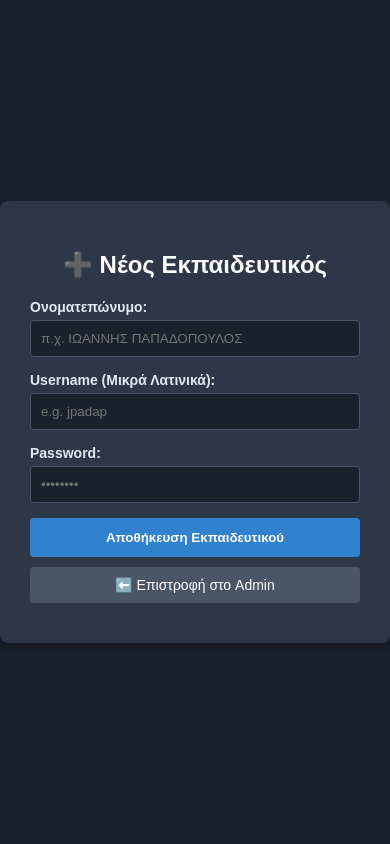
After one commit to stampoltaschris/Absence_App, a Flask app: page /admin/add-teacher-page in a window 390 px wide. The commit adds this page. Run offline with Flask 3, Linux system fonts and the light colour scheme; a user stored in the database is signed in.

Commit message:
Final without tokens 4 tablets

```diff
--- a/server.py
+++ b/server.py
@@ -1,8 +1,9 @@
 import time
-from flask import Flask, render_template, request, jsonify, send_from_directory ,session, redirect, url_for
+from flask import Flask, render_template, request, jsonify, send_from_directory, session, redirect, url_for
 import sqlite3
 import smtplib
 import os
+import re
 from email.mime.text import MIMEText
 from datetime import datetime
 from openpyxl import load_workbook
@@ -30,7 +31,7 @@ def serve_sw():
     return send_from_directory('.', 'service-worker.js')
 
 # =========================================================================
-# ΣΥΝΑΡΤΗΣΗ ΑΥΤΟΜΑΤΟΥ ΥΠΟΛΟΓΙΣΜΟΥ ΔΙΔΑΚΤΙΚΗΣ ΩΡΑΣ (Διορθωμένα όρια)
+# ΣΥΝΑΡΤΗΣΗ ΑΥΤΟΜΑΤΟΥ ΥΠΟΛΟΓΙΣΜΟΥ ΔΙΔΑΚΤΙΚΗΣ ΩΡΑΣ
 # =========================================================================
 def get_current_school_hour():
     now = datetime.now().time()
@@ -91,7 +92,7 @@ def get_db_connection():
     return conn
 
 # =========================================================================
-# ROUTES ΓΙΑ LOGIN (GET και POST με διαφορετικά ονόματα συναρτήσεων!)
+# ROUTES ΔΙΑΧΕΙΡΙΣΤΗ (ADMIN)
 # =========================================================================
 @app.route('/')
 @app.route('/login', methods=['GET'])
@@ -99,14 +100,50 @@ def show_login():
     auto_hour = get_current_school_hour()
     return render_template('login.html', auto_hour=auto_hour)
 
-# 1. Εμφάνιση της σελίδας Admin
 @app.route('/admin')
 def admin_panel():
     return render_template('admin.html')
 
+@app.route('/admin/add-teacher-page')
+def admin_add_teacher_page():
+    if not session.get('is_admin'):
+        return "Μη εξουσιοδοτημένη πρόσβαση", 403
+    return render_template('add_teacher.html')
+
+@app.route('/admin/add-teacher', methods=['POST'])
+def admin_add_teacher():
+    if not session.get('is_admin'):
+        return jsonify({"status": "error", "message": "Μη εξουσιοδοτημένη πρόσβαση"}), 403
+
+    data = request.get_json()
+    full_name = data.get('name', '').strip()
+    username = data.get('username', '').strip().lower()
+    password = data.get('password', '').strip()
+
+    if not full_name or not username or not password:
+        return jsonify({"status": "error", "message": "Όλα τα πεδία είναι υποχρεωτικά!"}), 400
+
+    conn = get_db_connection()
+    try:
+        existing = conn.execute('SELECT id FROM users WHERE username = ?', (username,)).fetchone()
+        if existing:
+            conn.close()
+            return jsonify({"status": "error", "message": "Το username χρησιμοποιείται ήδη!"})
+
+        conn.execute('INSERT INTO users (name, username, password) VALUES (?, ?, ?)',
+                     (full_name, username, password))
+        conn.commit()
+        conn.close()
+        return jsonify({"status": "success", "message": f"Ο/Η εκπαιδευτικός {full_name} προστέθηκε με επιτυχία!"})
+    except Exception as e:
+        if conn: conn.close()
+        return jsonify({"status": "error", "message": str(e)}), 500
+
+# =========================================================================
+# ΛΟΓΙΚΗ LOGIN ΕΚΠΑΙΔΕΥΤΙΚΟΥ
+# =========================================================================
 @app.route('/login', methods=['POST'])
 def process_login():
-    # 🌟 Έλεγχος Διαλείμματος
     auto_hour = get_current_school_hour()
     if auto_hour == "Διάλειμμα":
         return jsonify({"status": "error", "message": "Διάλειμμα! Η σύνδεση επιτρέπεται μόνο κατά τη διάρκεια των μαθημάτων."}), 403
@@ -115,24 +152,32 @@ def process_login():
     if not data:
         return jsonify({"status": "error", "message": "Δεν ελήφθησαν δεδομένα JSON (Missing Content-Type)"}), 400
 
-    username = data.get('username')
-    password = data.get('password')
+    username = data.get('username', '').strip().lower()
+    password = data.get('password', '').strip()
 
     if username in ACTIVE_SESSIONS:
         return jsonify({"status": "error", "message": "Αυτός ο λογαριασμός είναι ήδη συνδεδεμένος σε άλλη συσκευή!"})
 
     conn = get_db_connection()
-    user = conn.execute('SELECT * FROM users WHERE username = ? AND password = ?', (username, password)).fetchone()
-    conn.close()
+    try:
+        user = conn.execute('SELECT * FROM users WHERE username = ? AND password = ?', (username, password)).fetchone()
 
-    if user:
-        ACTIVE_SESSIONS[username] = time.time()
-        session['username'] = username
-        return jsonify({"status": "success"})
-    return jsonify({"status": "error", "message": "Λάθος username ή password"})
+        if user:
+            ACTIVE_SESSIONS[username] = time.time()
+            # Αποθηκεύουμε το Επώνυμο/Ονοματεπώνυμο στο session αντί για το username
+            session['username'] = user['name'] if user['name'] else username
+            session['raw_username'] = username  # Κρατάμε και το καθαρό username για τα locks
+            conn.close()
+            return jsonify({"status": "success"})
+
+        conn.close()
+        return jsonify({"status": "error", "message": "Λάθος username ή password"})
+    except Exception as e:
+        if conn: conn.close()
+        return jsonify({"status": "error", "message": f"Σφάλμα βάσης: {str(e)}"}), 500
 
 # =========================================================================
-# ROUTE ΓΙΑ DASHBOARD (Καθαρισμένο και σωστά δομημένο)
+# ROUTE DASHBOARD
 # =========================================================================
 @app.route('/dashboard')
 def dashboard():
@@ -140,21 +185,18 @@ def dashboard():
         return redirect(url_for('show_login'))
 
     auto_hour = get_current_school_hour()
+    current_user = session.get('username')
+    raw_user = session.get('raw_username', current_user)
 
-    # 🌟 Αυτόματο Logout αν χτυπήσει κουδούνι για διάλειμμα
     if auto_hour == "Διάλειμμα":
-        current_user = session.get('username')
-        if current_user:
-            to_remove = [k for k, v in LOCKED_CLASSES.items() if v == current_user]
-            for k in to_remove:
-                del LOCKED_CLASSES[k]
-            if current_user in ACTIVE_SESSIONS:
-                del ACTIVE_SESSIONS[current_user]
+        to_remove = [k for k, v in LOCKED_CLASSES.items() if v == current_user]
+        for k in to_remove:
+            del LOCKED_CLASSES[k]
+        if raw_user in ACTIVE_SESSIONS:
+            del ACTIVE_SESSIONS[raw_user]
         session.clear()
         return render_template('login.html', auto_hour=auto_hour, error="Το μάθημα τελείωσε. Έγινε αυτόματη αποσύνδεση λόγω διαλείμματος.")
 
-    # Κανονική ροή μαθήματος
-    current_user = session.get('username')
     conn = get_db_connection()
     classes = conn.execute('SELECT * FROM classes').fetchall()
 
@@ -235,12 +277,13 @@ def back_to_dashboard():
 @app.route('/logout')
 def logout():
     current_user = session.get('username')
+    raw_user = session.get('raw_username', current_user)
     if current_user:
         to_remove = [k for k, v in LOCKED_CLASSES.items() if v == current_user]
         for k in to_remove:
             del LOCKED_CLASSES[k]
-        if current_user in ACTIVE_SESSIONS:
-            del ACTIVE_SESSIONS[current_user]
+        if raw_user in ACTIVE_SESSIONS:
+            del ACTIVE_SESSIONS[raw_user]
     session.clear()
     return redirect(url_for('show_login'))
 
@@ -291,7 +334,6 @@ def send_absence():
             conn.close()
             return jsonify({"status": "error", "message": f"Αποτυχία αποστολής email: {str(e)}"}), 500
 
-    # Μόνιμο κλείδωμα
     try:
         current_date = datetime.now().strftime('%Y-%m-%d')
         current_hour = get_current_school_hour()
@@ -317,28 +359,6 @@ def send_absence():
     conn.close()
     return jsonify({"status": "success", "message": f"Η υποβολή ολοκληρώθηκε! Στάλθηκαν {success_count} email."})
 
-# Βοηθητική συνάρτηση (αν χρειάζεται αλλού)
-def send_email(student_name, to_email, hour):
-    sender_email = os.getenv("EMAIL_USER")
-    sender_password = os.getenv("EMAIL_PASS")
-    if not sender_email or not sender_password:
-        return False
-    subject = f"Ενημέρωση Απουσίας - {hour} Ώρα"
-    body = f"Αγαπητέ κηδεμόνα,\n\nΣας ενημερώνουμε ότι ο/η μαθητής/τρια {student_name} σημειώθηκε ως απών/ούσα την {hour} διδακτική ώρα."
-    msg = MIMEText(body, _charset='utf-8')
-    msg['Subject'] = subject
-    msg['From'] = sender_email
-    msg['To'] = to_email
-    try:
-        with smtplib.SMTP_SSL('smtp.gmail.com', 465) as server:
-            server.login(sender_email, sender_password)
-            server.sendmail(sender_email, to_email, msg.as_string())
-        return True
-    except:
-        return False
-
-
-# 2. Ταυτοποίηση Διαχειριστή (Login)
 @app.route('/admin-login', methods=['POST'])
 def admin_login_process():
     data = request.json
@@ -349,57 +369,47 @@ def admin_login_process():
         return jsonify({"status": "success"})
     return jsonify({"status": "error", "message": "Λάθος κωδικός πρόσβασης διαχειριστή!"})
 
-# 3. Αυτόματη Δημιουργία Τμήματος στη Βάση Δεδομένων
-@app.route('/admin/add-class', methods=['POST'])
-# 🌟 ΝΕΟ & ΑΝΑΒΑΘΜΙΣΜΕΝΟ: Δημιουργία Τμήματος και αυτόματο parsing Excel μαθητών
-
-
+# =========================================================================
+# ΔΗΜΙΟΥΡΓΙΑ ΤΜΗΜΑΤΟΣ ΚΑΙ PARSING EXCEL
+# =========================================================================
 @app.route('/admin/add-class', methods=['POST'])
 def admin_add_class():
     if not session.get('is_admin'):
         return jsonify({"status": "error", "message": "Μη εξουσιοδοτημένη πρόσβαση"}), 403
 
-    # Επειδή δεχόμαστε FormData, διαβάζουμε με request.form και request.files
     class_name = request.form.get('class_name', '').strip().upper()
     excel_file = request.files.get('excel_file')
 
     if not class_name:
         return jsonify({"status": "error", "message": "Το όνομα τμήματος δεν μπορεί να είναι κενό"}), 400
 
+    if not re.match(r'^[Α-Ω0-9]+$', class_name):
+        return jsonify({"status": "error", "message": "Το όνομα πρέπει να περιέχει μόνο ελληνικά κεφαλαία και αριθμούς!"}), 400
+
     conn = get_db_connection()
     try:
-        # 1. Έλεγχος αν το τμήμα υπάρχει ήδη
         existing = conn.execute('SELECT id FROM classes WHERE name = ?', (class_name,)).fetchone()
         if existing:
             conn.close()
             return jsonify({"status": "error", "message": f"Το τμήμα {class_name} υπάρχει ήδη στη βάση!"})
 
-        # 2. Δημιουργία του τμήματος στον πίνακα classes
         cursor = conn.cursor()
         cursor.execute('INSERT INTO classes (name) VALUES (?)', (class_name,))
-        class_id = cursor.lastrowid # Παίρνουμε το ID του τμήματος που μόλις φτιάξαμε
+        class_id = cursor.lastrowid
 
         students_added = 0
 
-        # 3. Αν ο χρήστης ανέβασε αρχείο Excel, ξεκινάει το parsing
         if excel_file and excel_file.filename != '':
-            # Φορτώνουμε το Excel απευθείας από τη μνήμη (χωρίς να το σώσουμε στο δίσκο)
             wb = load_workbook(excel_file, data_only=True)
-            sheet = wb.active # Παίρνουμε το πρώτο ενεργό φύλλο
+            sheet = wb.active
 
-            # Υποθέτουμε ότι:
-            # Γραμμή 1 = Τίτλοι (Ονοματεπώνυμο, Email)
-            # Γραμμή 2 και μετά = Δεδομένα μαθητών
             for row in sheet.iter_rows(min_row=2, max_row=sheet.max_row, values_only=True):
-                # Αν η γραμμή είναι εντελώς άδεια, την προσπερνάμε
                 if not row or row[0] is None:
                     continue
 
                 student_name = str(row[0]).strip()
-                # Αν δεν υπάρχει email στο Excel, βάζουμε κενό ή None
                 student_email = str(row[1]).strip() if len(row) > 1 and row[1] is not None else ""
 
-                # Εισαγωγή του μαθητή στη βάση, συνδεδεμένο με το class_id
                 cursor.execute(
                     'INSERT INTO students (name, email, class_id) VALUES (?, ?, ?)',
                     (student_name, student_email, class_id)
@@ -409,27 +419,67 @@ def admin_add_class():
         conn.commit()
         conn.close()
 
-        # Διαμόρφωση μηνύματος επιτυχίας
         msg = f"Το τμήμα {class_name} δημιουργήθηκε!"
         if students_added > 0:
-            msg += f" Εισήχθησαν επιτυχώς {students_added} μαθητές από το Excel."
-        else:
-            msg += " Δεν εντοπίστηκαν μαθητές για εισαγωγή."
-
-        print(f"📦 Admin Panel: {msg}")
+            msg += f" Εισήχθησαν επιτυχώς {students_added} μαθητές."
         return jsonify({"status": "success", "message": msg})
 
     except Exception as e:
-        conn.close()
-        print(f"❌ Σφάλμα κατά την εισαγωγή από το Excel: {e}")
+        if conn: conn.close()
         return jsonify({"status": "error", "message": f"Σφάλμα κατά την επεξεργασία του Excel: {str(e)}"}), 500
 
+# =========================================================================
+# ΜΗΔΕΝΙΣΜΟΙ ΒΑΣΗΣ (RESETS)
+# =========================================================================
+@app.route('/admin/reset-attendance', methods=['POST'])
+def admin_reset_attendance():
+    if not session.get('is_admin'):
+        return jsonify({"status": "error", "message": "Μη εξουσιοδοτημένη πρόσβαση"}), 403
 
+    global LOCKED_CLASSES
+    conn = get_db_connection()
+    try:
+        cursor = conn.cursor()
+        cursor.execute('DELETE FROM submitted_attendance')
+        cursor.execute("UPDATE sqlite_sequence SET seq = 0 WHERE name = 'submitted_attendance'")
+        conn.commit()
+        conn.close()
+        LOCKED_CLASSES.clear()
+        return jsonify({"status": "success", "message": "Οι απουσίες μηδενίστηκαν επιτυχώς!"})
+    except Exception as e:
+        if conn: conn.close()
+        return jsonify({"status": "error", "message": str(e)}), 500
 
+@app.route('/admin/hard-reset', methods=['POST'])
+def admin_hard_reset():
+    if not session.get('is_admin'):
+        return jsonify({"status": "error", "message": "Μη εξουσιοδοτημένη πρόσβαση"}), 403
+
+    global LOCKED_CLASSES, ACTIVE_SESSIONS
+    conn = get_db_connection()
+    try:
+        cursor = conn.cursor()
+        cursor.execute('DELETE FROM submitted_attendance')
+        cursor.execute('DELETE FROM students')
+        cursor.execute('DELETE FROM classes')
+        cursor.execute("UPDATE sqlite_sequence SET seq = 0 WHERE name IN ('submitted_attendance', 'students', 'classes')")
+        conn.commit()
+        conn.close()
+
+        LOCKED_CLASSES.clear()
+        ACTIVE_SESSIONS.clear()
+        return jsonify({"status": "success", "message": "Η βάση μηδενίστηκε πλήρως (εκτός χρηστών)!"})
+    except Exception as e:
+        if conn: conn.close()
+        return jsonify({"status": "error", "message": str(e)}), 500
+
+# =========================================================================
+# INITIALIZATION ΚΑΙ RUN
+# =========================================================================
 if __name__ == '__main__':
     conn = sqlite3.connect('database.db')
-    # 🌟 ΔΙΟΡΘΩΘΗΚΕ: Προστέθηκε η στήλη username TEXT στο CREATE TABLE
-    conn.execute('''
+    cursor = conn.cursor()
+    cursor.execute('''
         CREATE TABLE IF NOT EXISTS submitted_attendance (
             id INTEGER PRIMARY KEY AUTOINCREMENT,
             class_name TEXT,
@@ -438,6 +488,14 @@ if __name__ == '__main__':
             username TEXT
         )
     ''')
+    cursor.execute('''
+        CREATE TABLE IF NOT EXISTS users (
+            id INTEGER PRIMARY KEY AUTOINCREMENT,
+            name TEXT,
+            username TEXT UNIQUE,
+            password TEXT
+        )
+    ''')
     conn.commit()
     conn.close()
 
--- /dev/null
+++ b/templates/add_teacher.html
@@ -0,0 +1,73 @@
+<!DOCTYPE html>
+<html lang="el">
+<head>
+    <meta charset="UTF-8">
+    <meta name="viewport" content="width=device-width, initial-scale=1.0">
+    <title>Προσθήκη Εκπαιδευτικού</title>
+    <style>
+        body { font-family: Arial, sans-serif; background-color: #1a202c; color: #e2e8f0; display: flex; justify-content: center; align-items: center; height: 100vh; margin: 0; }
+        .box { background: #2d3748; padding: 30px; border-radius: 8px; box-shadow: 0 4px 6px rgba(0,0,0,0.3); width: 100%; max-width: 400px; }
+        h2 { text-align: center; margin-bottom: 20px; color: #fff; }
+        label { display: block; margin-bottom: 5px; font-weight: bold; font-size: 14px; }
+        input { width: 100%; padding: 10px; margin-bottom: 15px; border: 1px solid #4a5568; border-radius: 4px; background: #1a202c; color: #fff; box-sizing: border-box; }
+        button { width: 100%; padding: 12px; border: none; border-radius: 4px; font-weight: bold; cursor: pointer; }
+        .btn-submit { background-color: #3182ce; color: white; margin-bottom: 10px; }
+        .btn-back { background-color: #4a5568; color: white; text-align: center; display: block; text-decoration: none; font-size: 14px; padding: 10px; border-radius: 4px; box-sizing: border-box; }
+        .msg { text-align: center; font-weight: bold; margin-top: 10px; }
+    </style>
+</head>
+<body>
+
+<div class="box">
+    <h2>➕ Νέος Εκπαιδευτικός</h2>
+
+    <label>Ονοματεπώνυμο:</label>
+    <input type="text" id="full-name" placeholder="π.χ. ΙΩΑΝΝΗΣ ΠΑΠΑΔΟΠΟΥΛΟΣ" required>
+
+    <label>Username (Μικρά Λατινικά):</label>
+    <input type="text" id="username" placeholder="e.g. jpadap" required>
+
+    <label>Password:</label>
+    <input type="password" id="password" placeholder="••••••••" required>
+
+    <button onclick="submitTeacher()" class="btn-submit">Αποθήκευση Εκπαιδευτικού</button>
+    <a href="/admin" class="btn-back">⬅️ Επιστροφή στο Admin</a>
+
+    <div id="message" class="msg"></div>
+</div>
+
+<script>
+function submitTeacher() {
+    const fullName = document.getElementById('full-name').value.trim();
+    const username = document.getElementById('username').value.trim().toLowerCase();
+    const password = document.getElementById('password').value.trim();
+    const msgDiv = document.getElementById('message');
+
+    if (!fullName || !username || !password) {
+        alert("Παρακαλώ συμπληρώστε όλα τα πεδία!");
+        return;
+    }
+
+    fetch('/admin/add-teacher', {
+        method: 'POST',
+        headers: { 'Content-Type': 'application/json' },
+        body: JSON.stringify({ name: fullName, username: username, password: password })
+    })
+    .then(res => res.json())
+    .then(data => {
+        if (data.status === 'success') {
+            msgDiv.style.color = '#48bb78';
+            msgDiv.innerText = `✅ ${data.message}`;
+            document.getElementById('full-name').value = '';
+            document.getElementById('username').value = '';
+            document.getElementById('password').value = '';
+        } else {
+            msgDiv.style.color = '#f56565';
+            msgDiv.innerText = `❌ ${data.message}`;
+        }
+    });
+}
+</script>
+
+</body>
+</html>
```
Also changed, not shown: init_db.py (+5 -3 lines), templates/admin.html (+116 -2 lines).
